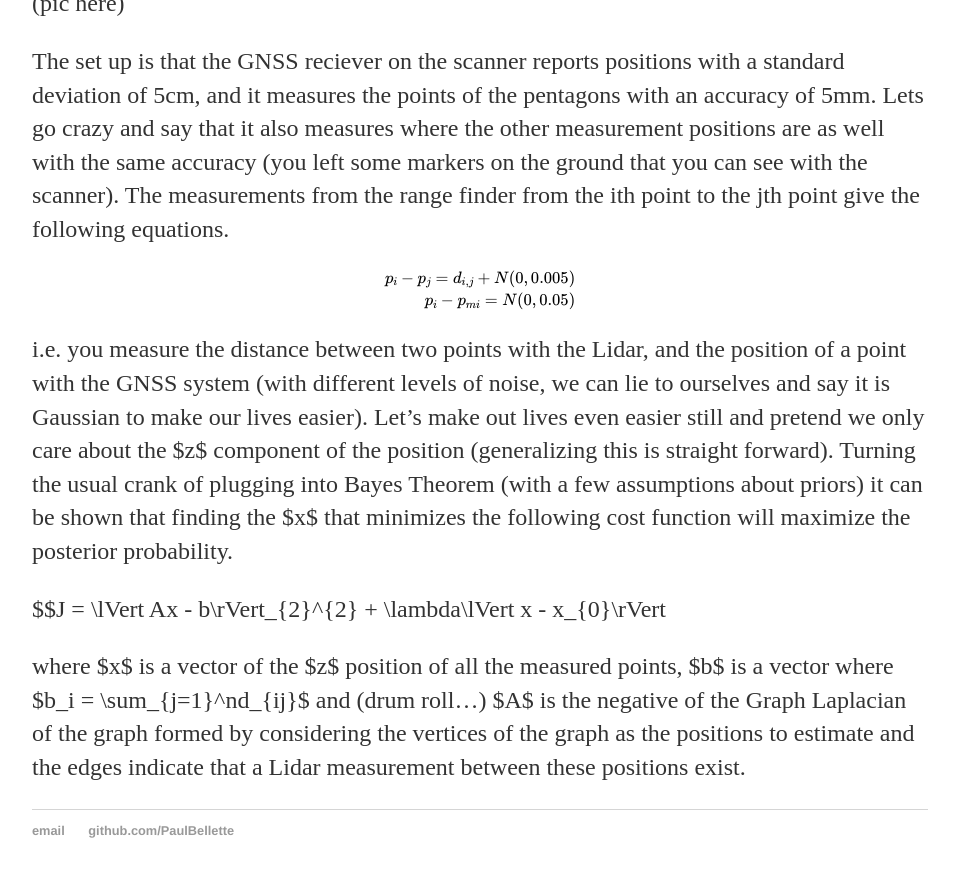
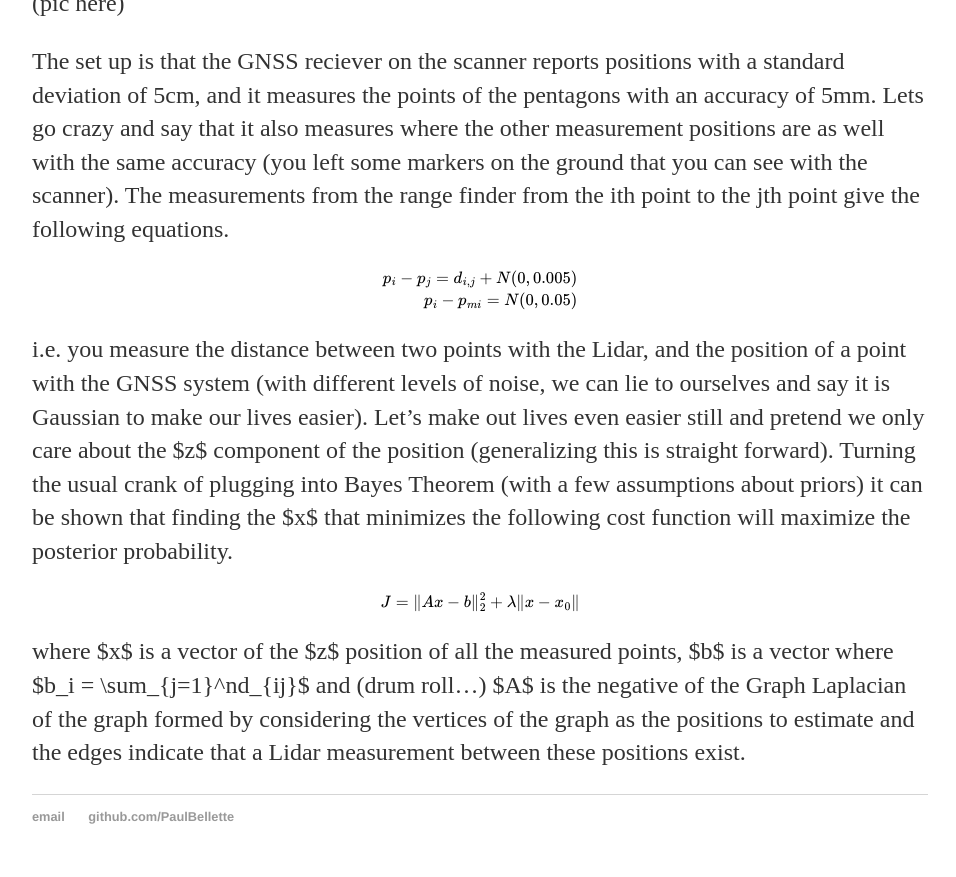
Before and after one commit to PaulBellette/PaulBellette.github.io, a Jekyll site: the page built from _posts/2018-06-23-IEEE.md, in a window 1280 px wide and 900 px high, scrolled down 1432 px. Shown: the top 877 px of the window, without its empty margins (160-1116 px from the left). Built offline with Jekyll 4.4.1, drawn with Linux system fonts in a browser that asks for light colours; formulas are drawn with MathJax 3.

Commit message:
add yo $$

```diff
--- a/_posts/2018-06-23-IEEE.md
+++ b/_posts/2018-06-23-IEEE.md
@@ -57,7 +57,7 @@ even easier still and pretend we only care about the $z$ component of the positi
 Turning the usual crank of plugging into Bayes Theorem (with a few assumptions about priors) it can be shown that finding
 the $x$ that minimizes the following cost function will maximize the posterior probability.
 
-$$J = \lVert Ax - b\rVert_{2}^{2} + \lambda\lVert x - x_{0}\rVert
+$$J = \lVert Ax - b\rVert_{2}^{2} + \lambda\lVert x - x_{0}\rVert$$
 
 where $x$ is a vector of the $z$ position of all the measured points, $b$ is a vector where $b_i = \sum_{j=1}^nd_{ij}$ and
  (drum roll...) $A$ is the negative of the Graph Laplacian of the graph formed by considering the vertices of the graph as
```
